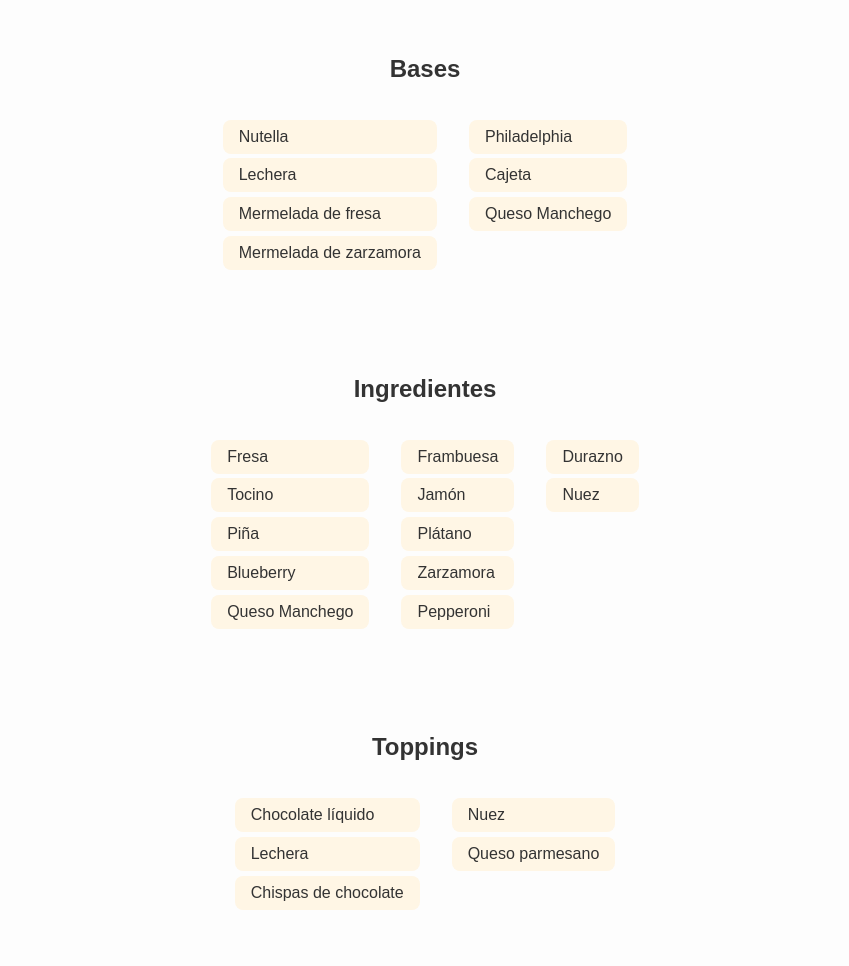
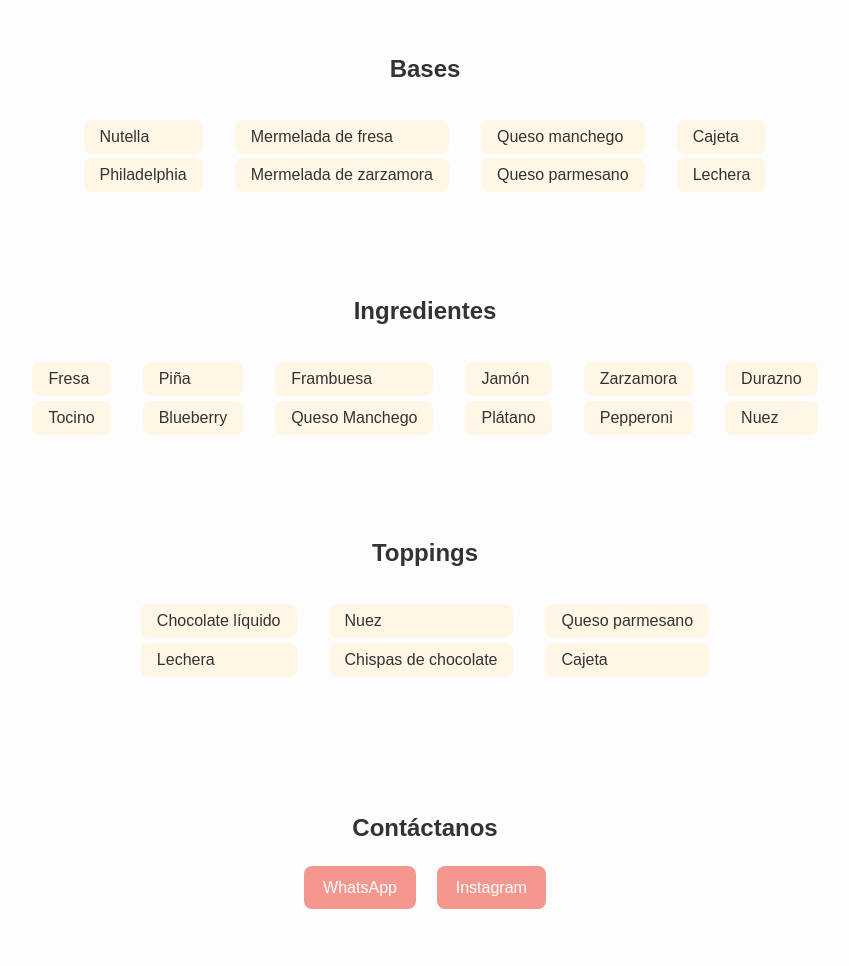
Before and after one commit to VictorEscDiaz/Crepas_LosPollos, a plain HTML site: page index.html in a window 1280 px wide. Shown: the part 928-1894 px from the top of the page, without its empty margins (215-1064 px from the left). Drawn offline with Linux system fonts and the light colour scheme.

Commit message:
Poniendo bien los botones

```diff
--- a/index.html
+++ b/index.html
@@ -48,14 +48,19 @@
     <div class="lista">
       <ul>
         <li>Nutella</li>
-        <li>Lechera</li>
+        <li>Philadelphia</li>
+      </ul>
+      <ul>
         <li>Mermelada de fresa</li>
         <li>Mermelada de zarzamora</li>
       </ul>
       <ul>
-        <li>Philadelphia</li>
+        <li>Queso manchego</li>
+        <li>Queso parmesano</li>
+      </ul>
+      <ul>
         <li>Cajeta</li>
-        <li>Queso Manchego</li>
+        <li>Lechera</li>
       </ul>
     </div>
   </section>
@@ -66,14 +71,20 @@
       <ul>
         <li>Fresa</li>
         <li>Tocino</li>
+      </ul>
+      <ul>
         <li>Piña</li>
         <li>Blueberry</li>
+      </ul>
+      <ul>
+        <li>Frambuesa</li>
         <li>Queso Manchego</li>
       </ul>
       <ul>
-        <li>Frambuesa</li>
         <li>Jamón</li>
         <li>Plátano</li>
+      </ul>
+      <ul>
         <li>Zarzamora</li>
         <li>Pepperoni</li>
       </ul>
@@ -90,11 +101,14 @@
       <ul>
         <li>Chocolate líquido</li>
         <li>Lechera</li>
+      </ul>
+      <ul>
+        <li>Nuez</li>
         <li>Chispas de chocolate</li>
       </ul>
       <ul>
-        <li>Nuez</li>
         <li>Queso parmesano</li>
+        <li>Cajeta</li>
       </ul>
     </div>
   </section>
```
